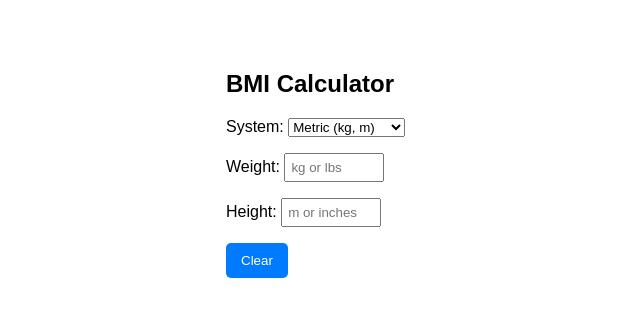
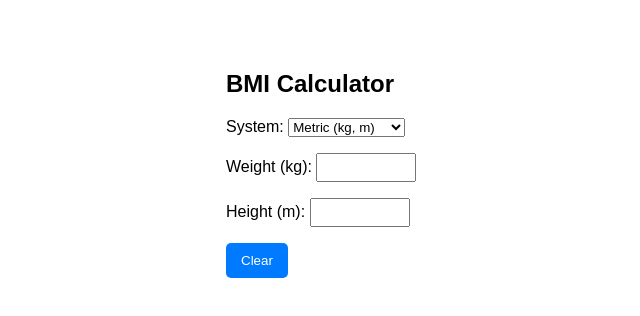
Before and after one commit to 27smehta/bmi-calculator, a plain HTML site: page index.html in a window 1280 px wide. Shown: the whole page, without its empty margins (239-879 px from the left). Drawn offline with Linux system fonts and the light colour scheme.

Commit message:
Update input labels for weight and height based on selected units in BMI calculator

```diff
--- a/index.html
+++ b/index.html
@@ -15,8 +15,8 @@
         </select>
     </p>
 
-    <p>Weight: <input type="number" id="w" placeholder="kg or lbs" oninput="calcBMI()"></p>
-    <p>Height: <input type="number" id="h" placeholder="m or inches" oninput="calcBMI()"></p>
+    <p><span id="weight-label">Weight (kg):</span> <input type="number" id="w" oninput="calcBMI()"></p>
+    <p><span id="height-label">Height (m):</span> <input type="number" id="h" oninput="calcBMI()"></p>
 
     <button class="clear-btn" onclick="clearFields()">Clear</button>
 
--- a/script.js
+++ b/script.js
@@ -3,6 +3,17 @@ function calcBMI() {
     var w = document.getElementById('w').value;
     var h = document.getElementById('h').value;
     var resultText = document.getElementById('result');
+
+    var weightLabel = document.getElementById('weight-label');
+    var heightLabel = document.getElementById('height-label');
+
+    if (units === "metric") {
+        weightLabel.innerText = "Weight (kg):";
+        heightLabel.innerText = "Height (m):";
+    } else {
+        weightLabel.innerText = "Weight (lbs):";
+        heightLabel.innerText = "Height (inches):";
+    }
 
     if (w > 0 && h > 0) {
         var bmi;
@@ -42,6 +53,9 @@ function clearFields() {
     document.getElementById('h').value = "";
     document.getElementById('units').value = "metric";
 
+    document.getElementById('weight-label').innerText = "Weight (kg):";
+    document.getElementById('height-label').innerText = "Height (m):";
+
     var resultText = document.getElementById('result');
     resultText.innerText = "";
     resultText.style.color = "#333";
```
